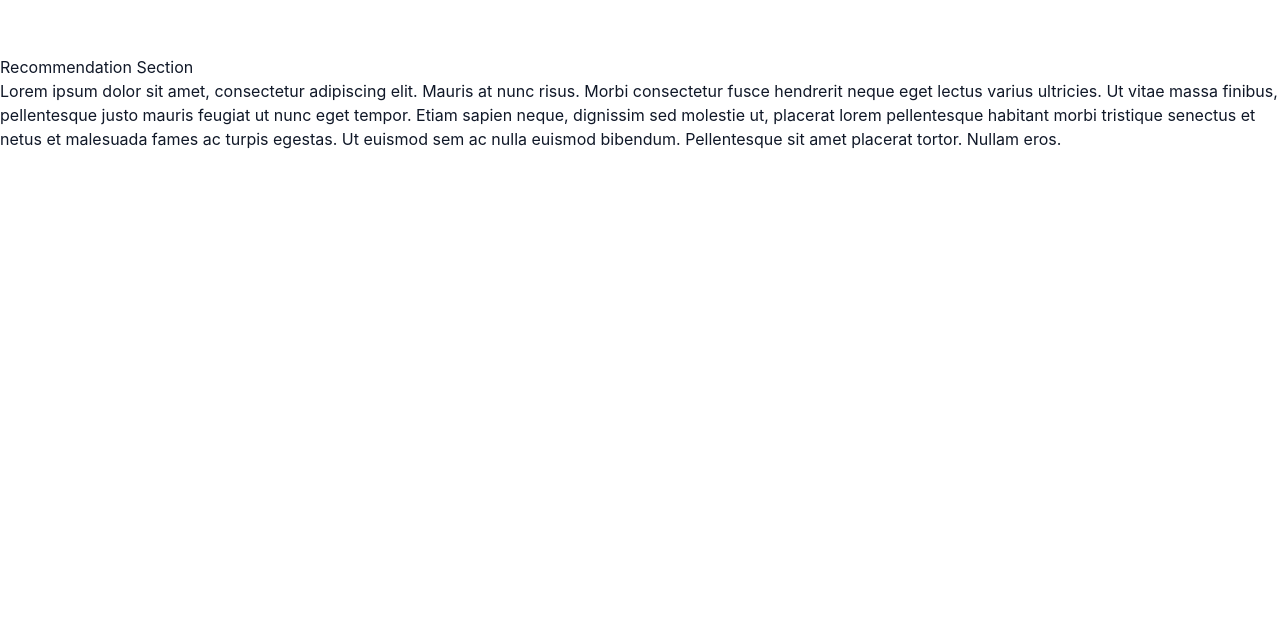
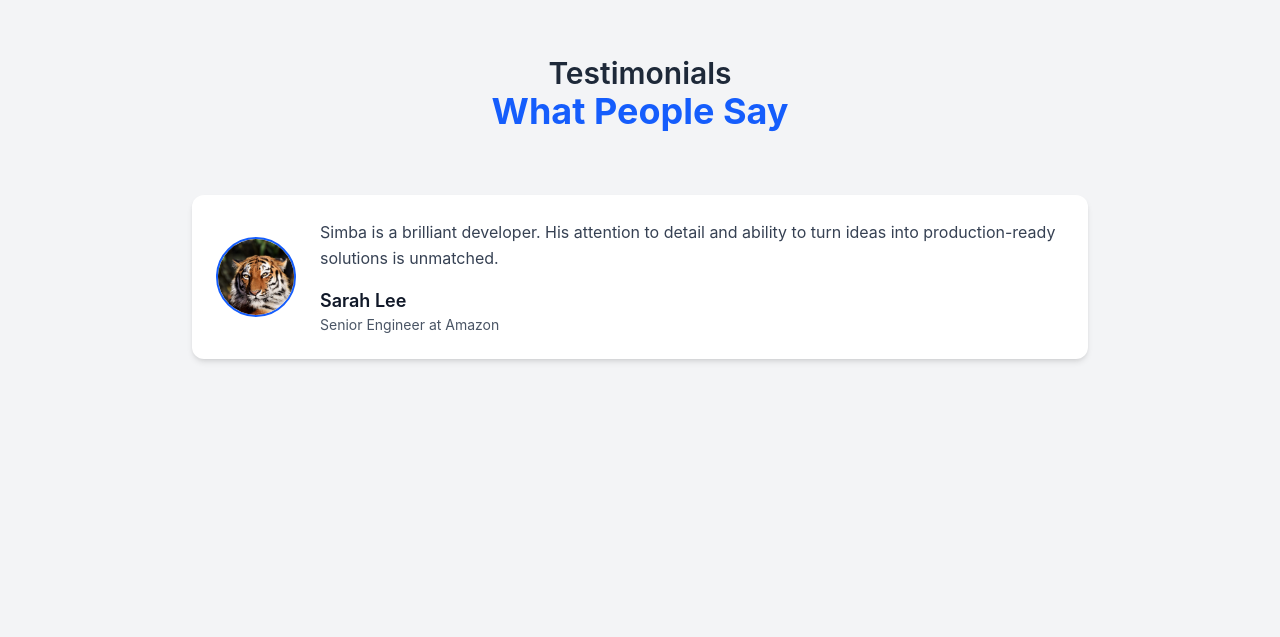
Before and after one commit to CSampebgo333/react-nextjs-projects, a React (Vite) app in the folder project-04-portfolio-website/: page / in a window 1280 px wide. Shown: the part 3283-3920 px from the top of the page. Built offline with nearby package versions, Linux system fonts and the light colour scheme.

Commit message:
Built the Testimonial Card

```diff
--- a/project-04-portfolio-website/src/components/RecommendationSection/TestimonialCard.jsx
+++ b/project-04-portfolio-website/src/components/RecommendationSection/TestimonialCard.jsx
@@ -1,7 +1,22 @@
-const TestimonialCard = () => {
+const TestimonialCard = ({ testimonial }) => {
     return (
-        <div>
-
+        <div className="max-w-4xl mx-auto flex flex-col sm:flex-row bg-white dark:bg-gray-800 items-center rounded-xl shadow-md p-6 text-left transition mb-16">
+            <img
+            src={testimonial.image}
+            alt={testimonial.name}
+            className="w-20 h-20 rounded-full object-cover mb-4 border-2 border-blue-600 dark:border-blue-400 sm:mb-0 sm:mr-6"
+            />
+            <div>
+                <p className="text-gray-700 dark:text-gray-300 mb-4 text-base leading-relaxed">
+                    {testimonial.text}
+                </p>
+                <p className="font-semibold text-lg text-gray-900 dark:text-white">
+                    {testimonial.name}
+                </p>
+                <p className="text-sm text-gray-600 dark:text-gray-400">
+                    {testimonial.position} at {testimonial.company}
+                </p>
+            </div>
         </div>
     )
 }
--- a/project-04-portfolio-website/src/components/RecommendationSection/index.jsx
+++ b/project-04-portfolio-website/src/components/RecommendationSection/index.jsx
@@ -1,20 +1,24 @@
 import ArrowNavigation from "./ArrowNavigation";
 import CompanyLogo from "./CompanyLogo";
 import TestimonialCard from "./TestimonialCard";
+import testimonials from "../../data/testimonials";
+import { useState } from "react";
 
 const RecommendationSection = () => {
+
+    const [current, setCurrent] = useState(0);
+
+    const testimonial = testimonials[current]
+
     return (
-        <section className="min-h-screen py-20">
-            <h1> Recommendation Section </h1>
-            <p>
-                Lorem ipsum dolor sit amet, consectetur adipiscing elit. Mauris at nunc risus.
-                Morbi consectetur fusce hendrerit neque eget lectus varius ultricies.
-                Ut vitae massa finibus, pellentesque justo mauris feugiat ut nunc eget tempor.
-                Etiam sapien neque, dignissim sed molestie ut, placerat lorem pellentesque
-                habitant morbi tristique senectus et netus et malesuada fames ac turpis egestas.
-                Ut euismod sem ac nulla euismod bibendum. Pellentesque sit amet placerat tortor.
-                Nullam eros.
-            </p>
+        <section className="min-h-screen py-20 px-4 text-center bg-gray-100 dark:bg-gray-900">
+            <h2 className="text-3xl font-semibold text-gray-800 dark:text-white">
+                Testimonials
+            </h2>
+            <h3 className="text-4xl font-bold text-blue-600 dark:text-blue-400 mb-16">
+                What People Say
+            </h3>
+            <TestimonialCard testimonial={testimonial} />
         </section>
     )
 }
```
